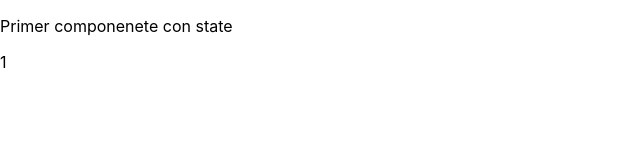
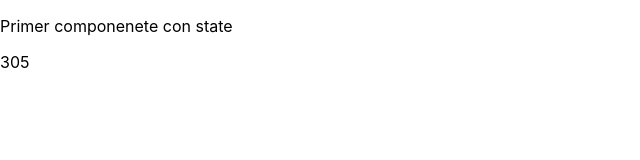
Before and after one commit to Miralbell/hola-mundo-react, a React (Create React App) app in the folder my-app/: page / in a window 1280 px wide. Shown: the top 160 px of the page, without its empty margins (0-640 px from the left). Built offline with nearby package versions, Linux system fonts and the light colour scheme.

Commit message:
INICIDALIZANDO EL ESTADO MEDIANTE PROPS

```diff
--- a/my-app/src/App.js
+++ b/my-app/src/App.js
@@ -1,12 +1,29 @@
 import React, { Component }  from 'react';
 
-
-// // _________________PRIMER COMPONENETE CON STATE_______________________
+// // _________________INICIDALIZANDO EL ESTADO MEDIANTE PROPS_______________________
 
 class Contador extends Component{
- state = {contador : 1};
+  constructor (props) {
+    super (props)
+    console.log(this.props.contadorInicial)
+    this.state = {contador : this.props.contadorInicial};
+    setInterval(() => {
+      this.setState({contador : this.state.contador + 1})
+}, 1000)
+  }
   render () {
-    return <span>{this.state.contador}</span>;
+    return <ContadorNumero numero = {this.state.contador}/>
+  }
+}
+
+Contador.defaultProps = {
+  contadorInicial:10
+}
+
+class ContadorNumero extends Component {
+  render () {
+    console.log ('ContadorNumero render()')
+    return <span>{this.props.numero}</span>
   }
 }
 
@@ -14,11 +31,70 @@ class App extends Component {
   render () {
     return ( <div className = 'App'>
       <p>Primer componenete con state</p>
-      <Contador />
+      <Contador contadorInicial = {300}/>
     </div>
     );
   }
 }
+
+
+// // _________________PROPAGACIÓN DE DATOS_______________________
+
+// class Contador extends Component{
+//   constructor () {
+//     super ()
+//     this.state = {contador : 1};
+//     setInterval(() => {
+//       this.setState({contador : this.state.contador + 1})
+// }, 1000)
+//   }
+//   render () {
+//     return <ContadorNumero numero = {this.state.contador}/>
+//   }
+// }
+
+// class ContadorNumero extends Component {
+//   render () {
+//     console.log ('ContadorNumero render()')
+//     return <span>{this.props.numero}</span>
+//   }
+// }
+
+// class App extends Component {
+//   render () {
+//     return ( <div className = 'App'>
+//       <p>Primer componenete con state</p>
+//       <Contador />
+//     </div>
+//     );
+//   }
+// }
+
+
+// // // _________________PRIMER COMPONENETE CON STATE + SET STATE_______________________
+
+// class Contador extends Component{
+//   constructor () {
+//     super ()
+//     this.state = {contador : 1};
+//     setInterval(() => {
+//       this.setState({contador : this.state.contador + 1})
+// }, 1000)
+//   }
+//   render () {
+//     return <span>{this.state.contador}</span>;
+//   }
+// }
+
+// class App extends Component {
+//   render () {
+//     return ( <div className = 'App'>
+//       <p>Primer componenete con state</p>
+//       <Contador />
+//     </div>
+//     );
+//   }
+// }
 
 
 
```
